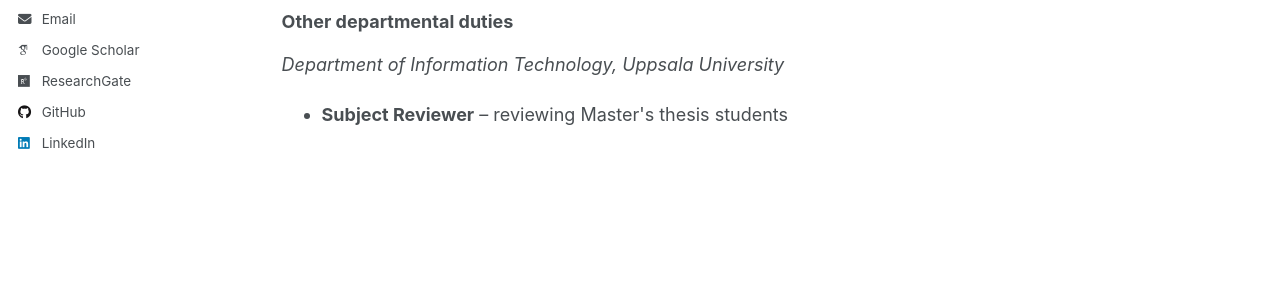
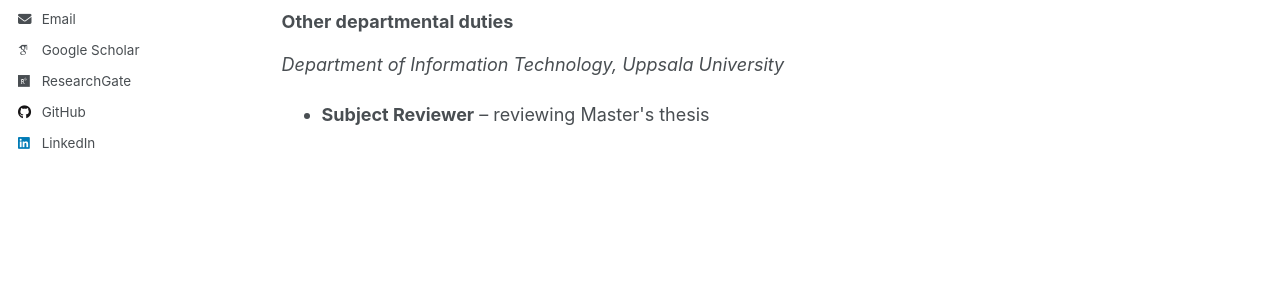
Before and after one commit to WjjSteve/WjjSteve.github.io, a Jekyll site: the page built from _pages/teaching.html, in a window 1280 px wide and 939 px high. Shown: the part 403-700 px from the top of the window. Built offline with Jekyll 4.4.1, drawn with Linux system fonts in a browser that asks for light colours; some web fonts are replaced; a script that is not in the unit is left out.

Commit message:
Update teaching.html

```diff
--- a/_pages/teaching.html
+++ b/_pages/teaching.html
@@ -15,5 +15,5 @@ author_profile: true
 <p><em>Department of Information Technology, Uppsala University</em></p>
 
 <ul>
-  <li><strong>Subject Reviewer</strong> – reviewing Master's thesis students</li>
+  <li><strong>Subject Reviewer</strong> – reviewing Master's thesis</li>
 </ul>
```
